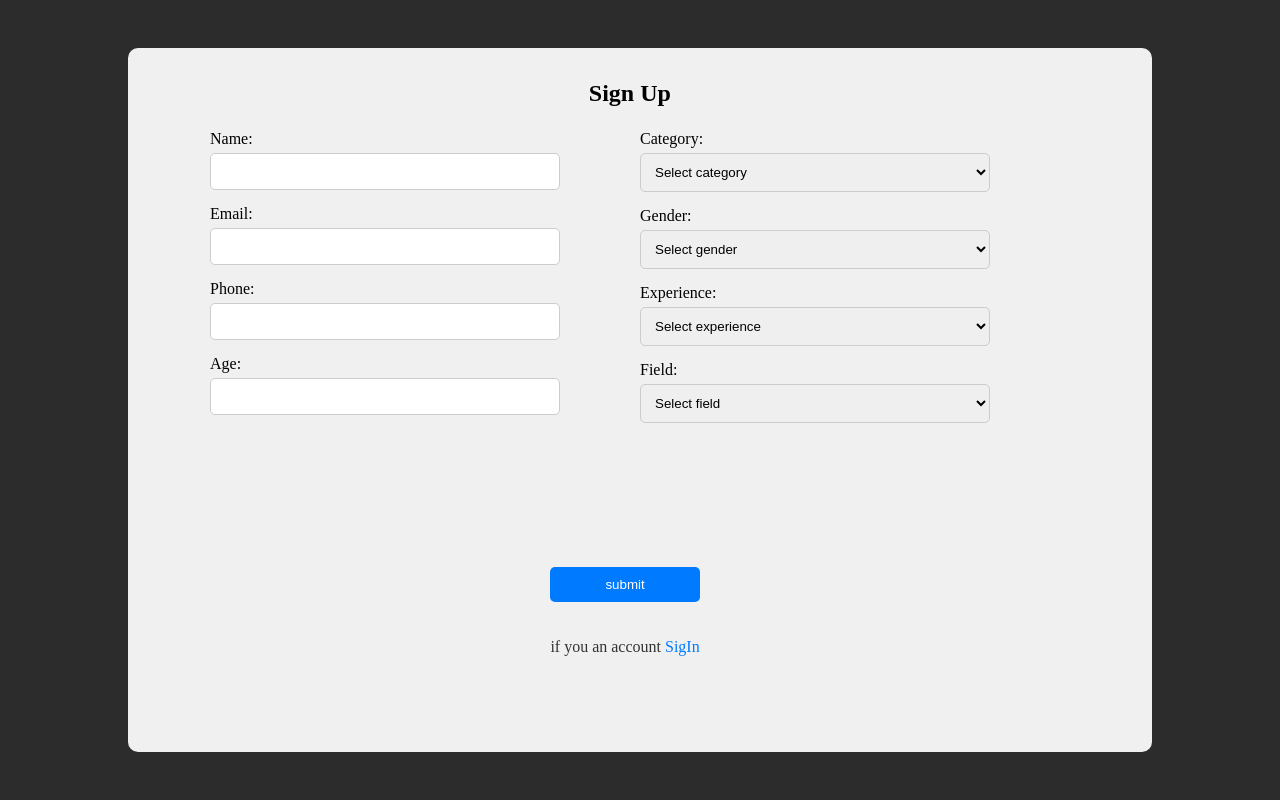
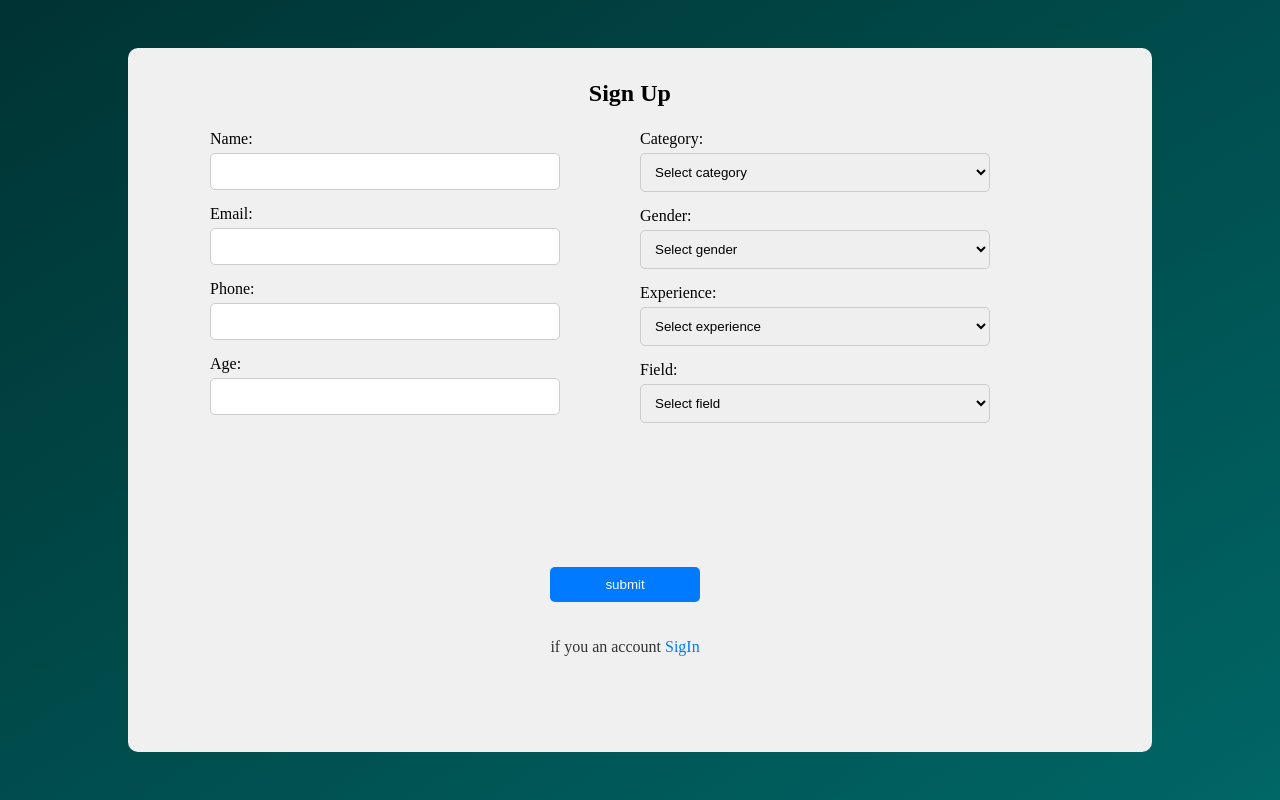
Before and after one commit to Vikesh667/labormanagementsystem, a React (Create React App) app: page /signup in a window 1280 px wide. Built offline with nearby package versions, Linux system fonts and the light colour scheme.

Commit message:
background color

```diff
--- a/src/componenet/register/SignUp.module.css
+++ b/src/componenet/register/SignUp.module.css
@@ -1,9 +1,10 @@
 .container {
   width: 100vw;
-  background-color: #2c2c2c;
+  background-image: linear-gradient(to bottom right, #003333, #006666);
   display: flex;
   justify-content: center;
   height: 100vh;
+
 }
 .formcontainer {
   display: flex;
```
